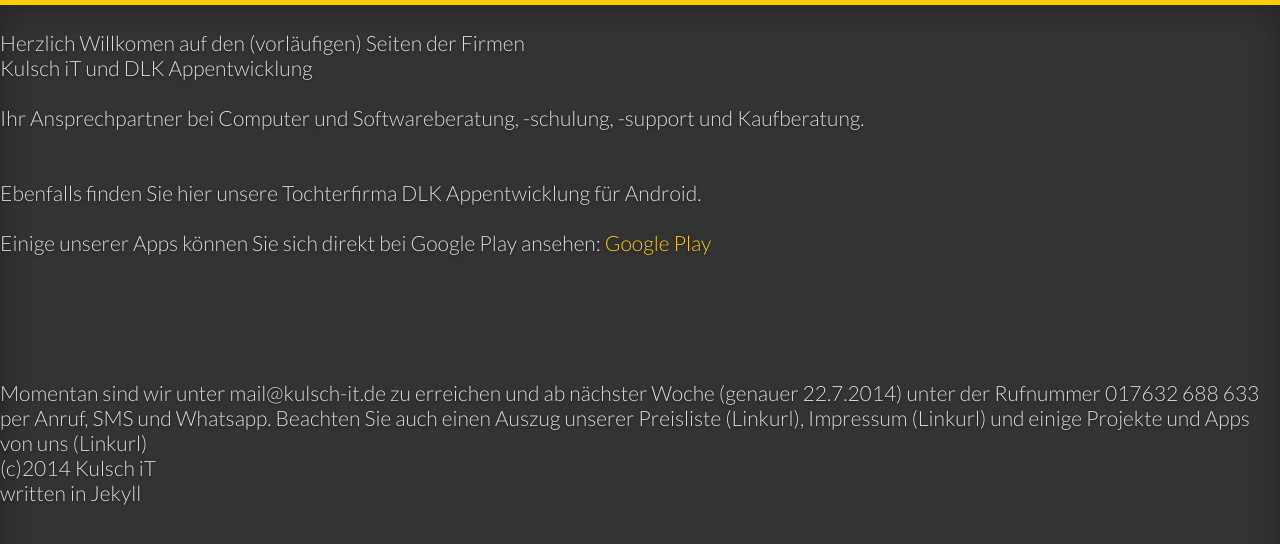
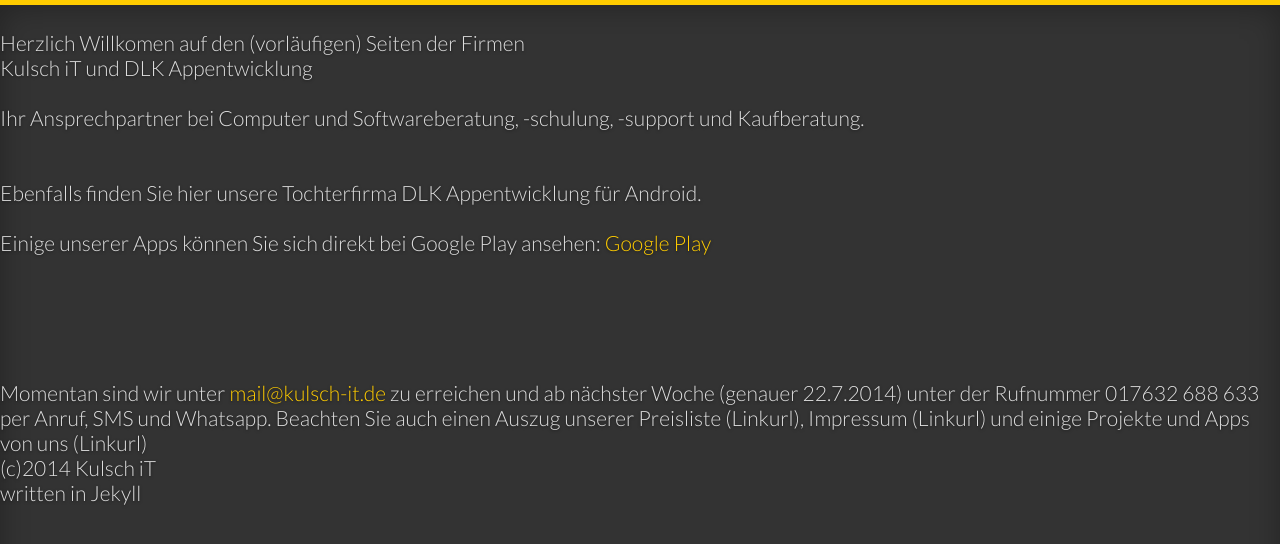
Before and after one commit to The1andONLYdave/The1andONLYdave.github.io, a Jekyll site: the page built from index.html, in a window 1280 px wide. Shown: the top 544 px of the page. Built offline with Jekyll 4.4.1, drawn with Linux system fonts in a browser that asks for light colours; part of the change alters nothing that is shown.

```diff
--- a/index.html
+++ b/index.html
@@ -1,5 +1,5 @@
 ---
-layout:post
+layout:default
 title: Kulsch iT - Startseite
 ---
  <head>
@@ -24,7 +24,7 @@ Einige unserer Apps können Sie sich direkt bei Google Play ansehen: <a href="ht
    </br>
     </br>
 
-Momentan sind wir unter <mailto:"mail@kulsch-it.de">mail@kulsch-it.de</a> zu erreichen und ab nächster Woche (genauer 22.7.2014) unter der Rufnummer 017632 688 633 per Anruf, SMS und Whatsapp.
+Momentan sind wir unter  <a href="mailto:mail@kulsch-it.de?body=Anfrage Webseitenbesucher">mail@kulsch-it.de</a> zu erreichen und ab nächster Woche (genauer 22.7.2014) unter der Rufnummer 017632 688 633 per Anruf, SMS und Whatsapp.
 Beachten Sie auch einen Auszug unserer Preisliste (Linkurl), Impressum (Linkurl) und einige Projekte und Apps von uns (Linkurl)
  </br>(c)2014 Kulsch iT
  </br>written in Jekyll
```
